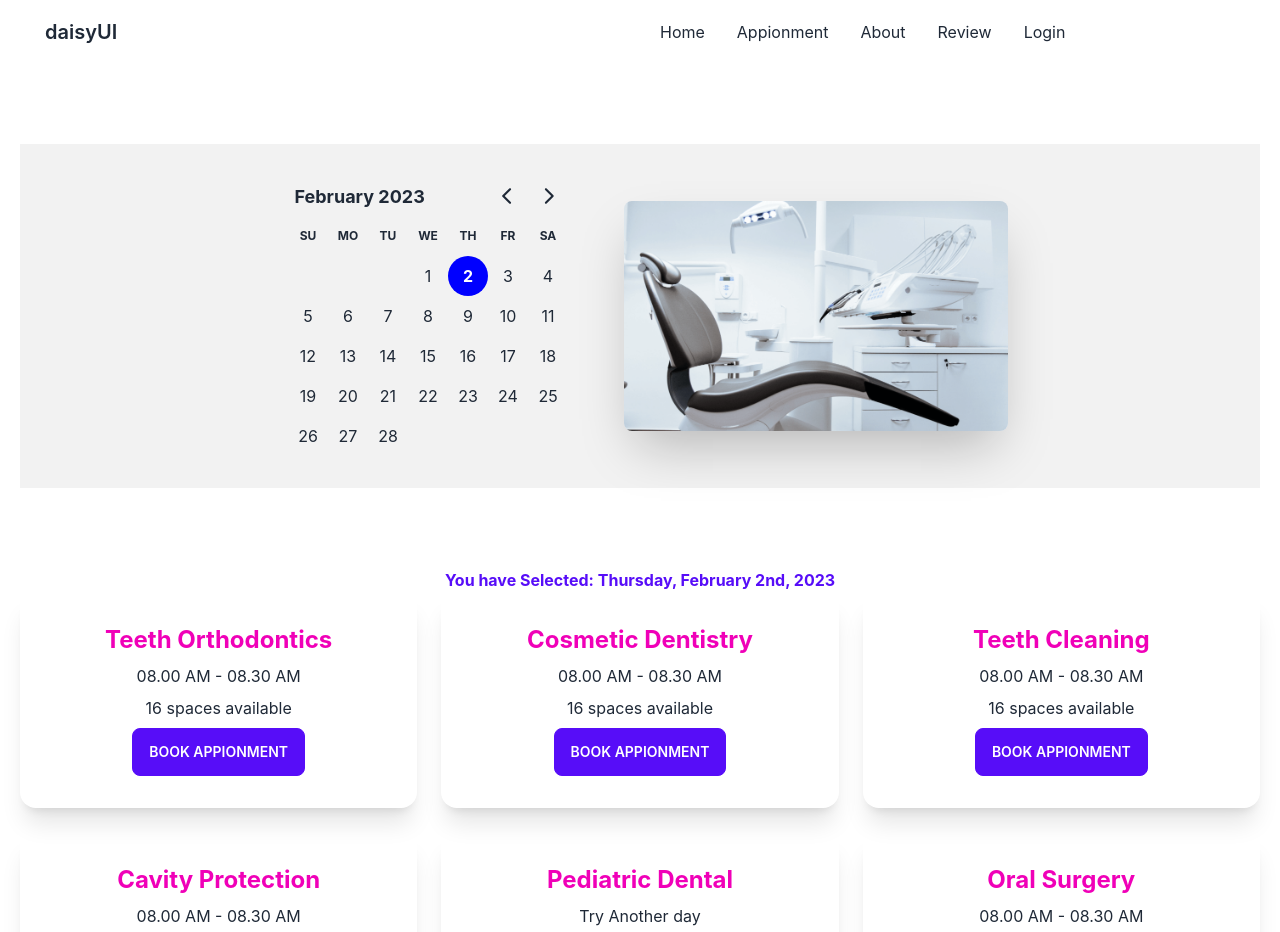
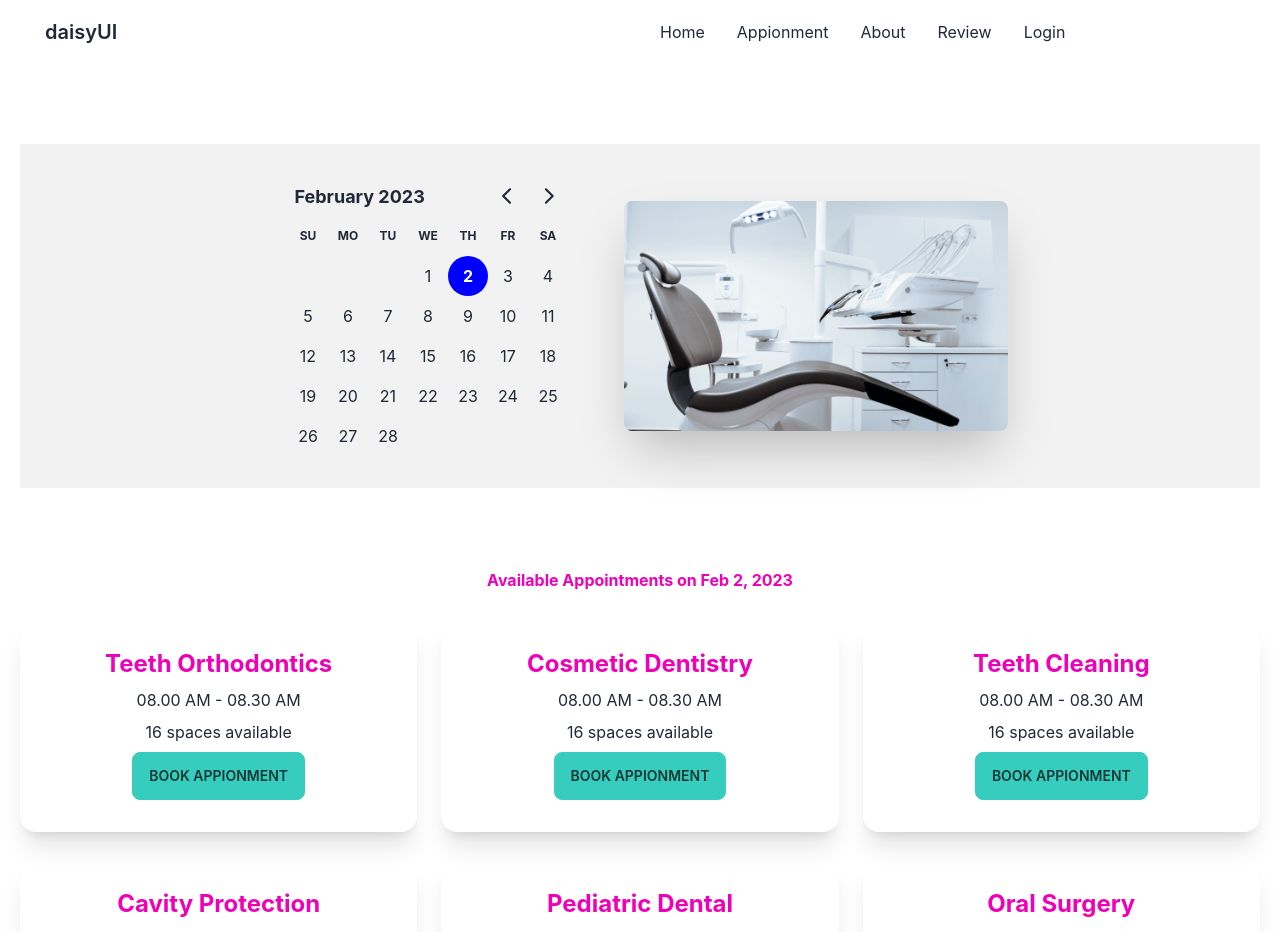
Before and after one commit to Ismailjoney/doctors-portal-client, a React (Create React App) app: page /appionment in a window 1280 px wide. Shown: the top 932 px of the page. Built offline with nearby package versions, Linux system fonts and the light colour scheme.

Commit message:
modal work

```diff
--- a/public/appionment.json
+++ b/public/appionment.json
@@ -91,6 +91,22 @@
       "_id": 5,
       "name": "Pediatric Dental",
       "slots": [
+        "08.00 AM - 08.30 AM",
+        "08.30 AM - 09.00 AM",
+        "09.00 AM - 9.30 AM",
+        "09.30 AM - 10.00 AM",
+        "10.00 AM - 10.30 AM",
+        "10.30 AM - 11.00 AM",
+        "11.00 AM - 11.30 AM",
+        "11.30 AM - 12.00 AM",
+        "1.00 PM - 1.30 PM",
+        "1.30 PM - 2.00 PM",
+        "2.00 PM - 2.30 PM",
+        "2.30 PM - 3.00 PM",
+        "3.00 PM - 3.30 PM",
+        "3.30 PM - 4.00 PM",
+        "4.00 PM - 4.30 PM",
+        "4.30 PM - 5.00 PM"
       ]
     },
     {
--- a/src/page/Appionments/AvailableAppionments/AppionmentsOptions.js
+++ b/src/page/Appionments/AvailableAppionments/AppionmentsOptions.js
@@ -11,10 +11,12 @@ const AppionmentsOptions = ({ options, setTreatment }) => {
                 <p>{slots.length} {slots.length > 1 ? 'spaces' : 'space'} available</p>
                 <div className="card-actions justify-center">
                     <label
+                        disabled={slots.length === 0}
                         htmlFor="Booking-Modal"
-                        className="btn btn-primary"
-                        onClick={()=> setTreatment(options)}> Book Appionment</label>
-                        {/* click korle options gula k setTreatment namok state a set kora hoyece */}
+                        className="btn btn-accent"
+                        onClick={() => setTreatment(options)}
+                        > Book Appionment</label>
+                    {/* click korle options gula k setTreatment namok state a set kora hoyece */}
                 </div>
             </div>
         </div>
--- a/src/page/Appionments/AvailableAppionments/AvailableAppionments.js
+++ b/src/page/Appionments/AvailableAppionments/AvailableAppionments.js
@@ -1,37 +1,38 @@
+import { format } from 'date-fns/esm';
 import React, { useEffect, useState } from 'react';
-import { format } from 'date-fns';
-import AppionmentsOptions from './AppionmentsOptions';
-import BookingModal from '../BookingModal/BookingModal';
+import AppionmentsOptions from '../AvailableAppionments/AppionmentsOptions.js'
+import BookingModal from '../BookingModal/BookingModal.js';
 
 const AvailableAppionments = ({ selectedDate }) => {
-    const [appionmentsOptions, setAppionmntsOptions] = useState([])//appionments data
-    const [treatment, setTreatment] = useState(null)
+    const [appointmentOptions, setAppointmentOptions] = useState([]);
+    const [treatment, setTreatment] = useState(null);
 
-    //appionments options slote:
     useEffect(() => {
         fetch('appionment.json')
             .then(res => res.json())
-            .then(data => setAppionmntsOptions(data))
+            .then(data => setAppointmentOptions(data))
     }, [])
     return (
-        <section className='mt-2 my-28'>
-            <p className='text-center text-primary font-bold'> You have Selected: {format(selectedDate, 'PPPP')}</p>
-            <div className='grid gap-6 grid-cols-1 md:grid-cols-2 lg:grid-cols-3'>
+        <section className='my-16'>
+            <p className='text-center text-secondary font-bold'>Available Appointments on {format(selectedDate, 'PP')}</p>
+            <div className='grid gap-6 grid-cols-1 md:grid-cols-2 lg:grid-cols-3 mt-6'>
                 {
-                    appionmentsOptions.map(options => <AppionmentsOptions
+                    appointmentOptions.map(options => <AppionmentsOptions
                         key={options._id}
                         options={options}
-                        setTreatment={setTreatment}//state decleare kore props akare pathano hoyece
+                        setTreatment={setTreatment}
                     ></AppionmentsOptions>)
                 }
             </div>
             {
                 treatment &&
                 <BookingModal
-                    treatment={treatment}//treatment hocce appionments options
                     selectedDate={selectedDate}
+                    treatment={treatment}
+                    setTreatment={setTreatment}
                 ></BookingModal>
             }
+
         </section>
     );
 };
--- a/src/page/Appionments/BookingModal/BookingModal.js
+++ b/src/page/Appionments/BookingModal/BookingModal.js
@@ -1,11 +1,38 @@
 import { format } from 'date-fns';
 import React from 'react';
 
-const BookingModal = ({ treatment, selectedDate }) => {
+const BookingModal = ({ treatment, setTreatment, selectedDate }) => {
     //console.log(treatment)
     const { name, slots } = treatment;//treatment hocce appionments options
 
     const date = format(selectedDate, "PP")
+
+    const handleBooking = event => {
+        event.preventDefault()
+
+        const form = event.target;
+        const slot = form.slot.value;
+        const name = form.name.value;
+        const email = form.email.value;
+        const phone = form.phone.value;
+
+        console.log(date, slot, name, email, phone);
+
+        const Booking = {
+            treatmentName : name,
+            appionmentDate : date,
+            slot,
+            paitentName : name,
+            email,
+            phone,
+
+        }
+        setTreatment(null)
+        console.log( Booking);
+
+    }
+
+
     return (
         <>
             <input type="checkbox" id="Booking-Modal" className="modal-toggle" />
@@ -13,9 +40,10 @@ const BookingModal = ({ treatment, selectedDate }) => {
                 <div className="modal-box relative">
                     <label htmlFor="Booking-Modal" className="btn btn-sm btn-circle absolute right-2 top-2">✕</label>
                     <h3 className="text-lg font-bold">{name}</h3>
-                    <form className='mt-8 grid grid-cols-1 gap-3'>
-                        <input type="text" disabled value={date} className="input input-bordered w-full" />
-                        <select className="select select-bordered w-full  ">
+
+                    <form onSubmit={handleBooking} className='grid grid-cols-1 gap-3 mt-10'>
+                        <input type="text" disabled value={date} className="input w-full input-bordered " />
+                        <select name="slot" className="select select-bordered w-full">
                             {
                                 slots.map((slot, i) => <option
                                     value={slot}
@@ -23,10 +51,11 @@ const BookingModal = ({ treatment, selectedDate }) => {
                                 >{slot}</option>)
                             }
                         </select>
-                        <input type="text" placeholder="Type here" className="input input-bordered w-full" />
-                        <input type="text" placeholder="Type here" className="input input-bordered w-full" />
-                        <input type="text" placeholder="Type here" className="input input-bordered w-full" />
-                        <input className='btn btn-primary' type="button" value="Submit" />
+                        <input name="name" type="text" placeholder="Your Name" className="input w-full input-bordered" />
+                        <input name="email" type="email" placeholder="Email Address" className="input w-full input-bordered" />
+                        <input name="phone" type="text" placeholder="Phone Number" className="input w-full input-bordered" />
+                        <br />
+                        <input className='btn btn-accent w-full' type="submit" value="Submit" />
                     </form>
                 </div>
             </div>
```
